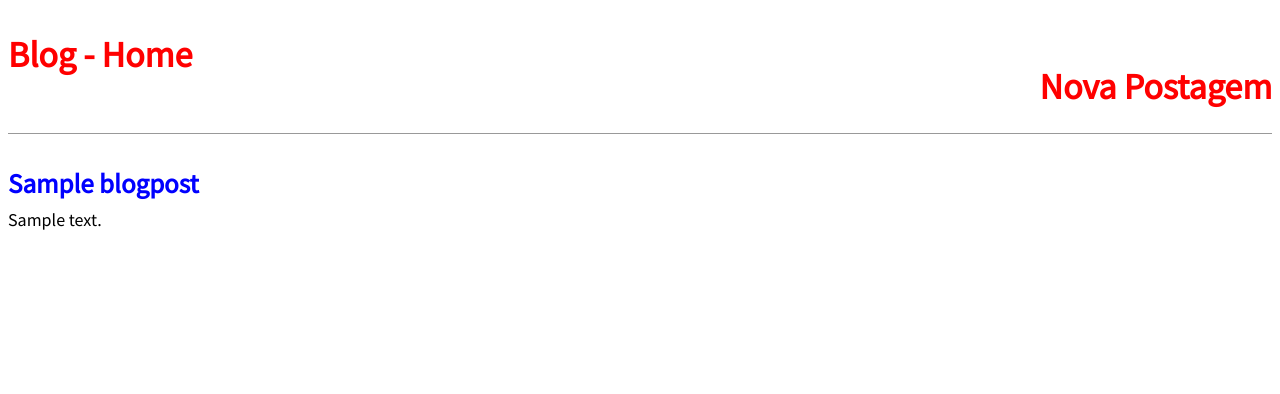
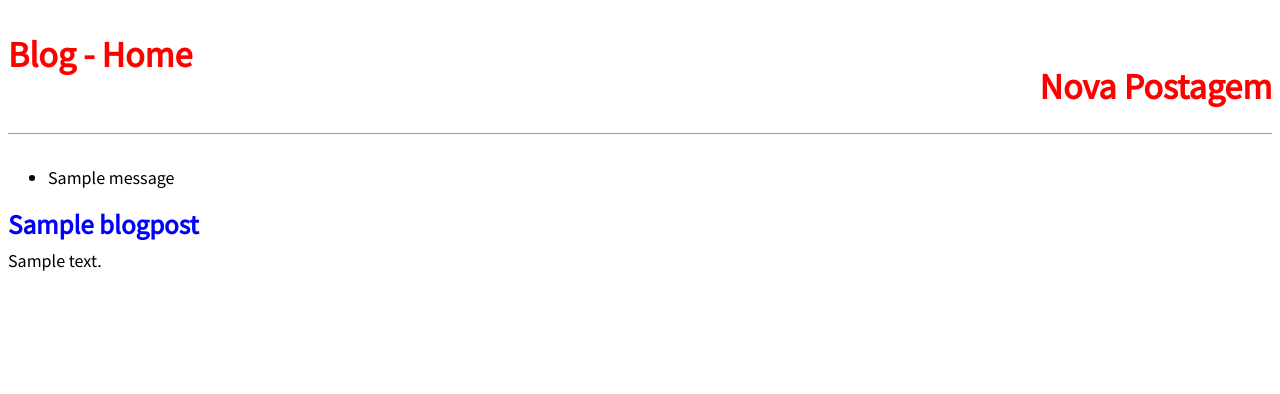
Before and after one commit to RodrigoCury/DjangoBlog, a Django app: page / in a window 1280 px wide. Shown: the top 394 px of the page. Run offline with Django 3.2, Linux system fonts and the light colour scheme; tables that the repository leaves empty hold one stand-in row (values such as "Sample post"); one stand-in notice (Sample message) is shown.

Commit message:
Success messages

```diff
--- a/blog/templates/blog/home.html
+++ b/blog/templates/blog/home.html
@@ -5,6 +5,14 @@ Home
 {% endblock %}
 
 {% block content %}
+
+{% if messages %}
+<ul class="messages">
+    {% for message in messages %}
+    <li{% if message.tags %} class="{{ message.tags }}" {% endif %}>{{ message }}</li>
+        {% endfor %}
+</ul>
+{% endif %}
 
 {% for post in object_list %}
 {% if post.status == "publicado"%}
--- a/blog/views.py
+++ b/blog/views.py
@@ -2,6 +2,8 @@ from django.shortcuts import render
 from django.urls import reverse_lazy
 from django.views.generic import ListView, DetailView, UpdateView, DeleteView
 from django.views.generic.edit import CreateView
+from django.contrib.messages.views import SuccessMessageMixin
+from django.contrib import messages
 from .models import BlogPost
 
 # Create your views here.
@@ -20,16 +22,31 @@ class BlogDetailView(DetailView):
 class BlogCreateView(CreateView):
     model = BlogPost
     template_name = "blog/post_new.html"
-    fields = ['title', 'content', 'author']
+    fields = ['title', 'content', 'author', 'status']
+
+    def success_message(title):
+        return f"{title} foi criado com sucesso"
 
 
-class BlogUpdateView(UpdateView):
+class BlogUpdateView(SuccessMessageMixin, UpdateView):
     model = BlogPost
     template_name = 'blog/post_edit.html'
-    fields = ['title', 'content', 'author']
+    fields = ['title', 'content']
+    success_message = "%(calculated_field)s alterado com sucesso"
+
+    def get_success_message(self, cleaned_data):
+        return self.success_message % dict(
+            cleaned_data,
+            calculated_field=self.object.title,
+        )
 
 
-class BlogDeleteView(DeleteView):
+class BlogDeleteView(SuccessMessageMixin, DeleteView):
     model = BlogPost
     template_name = "blog/post_delete.html"
     success_url = reverse_lazy('home')
+    success_message = "Deletado com sucesso"
+
+    def delete(self, request, *args, **kwargs):
+        messages.success(self.request, self.success_message)
+        return super(BlogDeleteView, self).delete(request, *args, **kwargs)
```
Also changed, not shown: blog/templates/blog/post_detail.html (+7 -1 lines).
